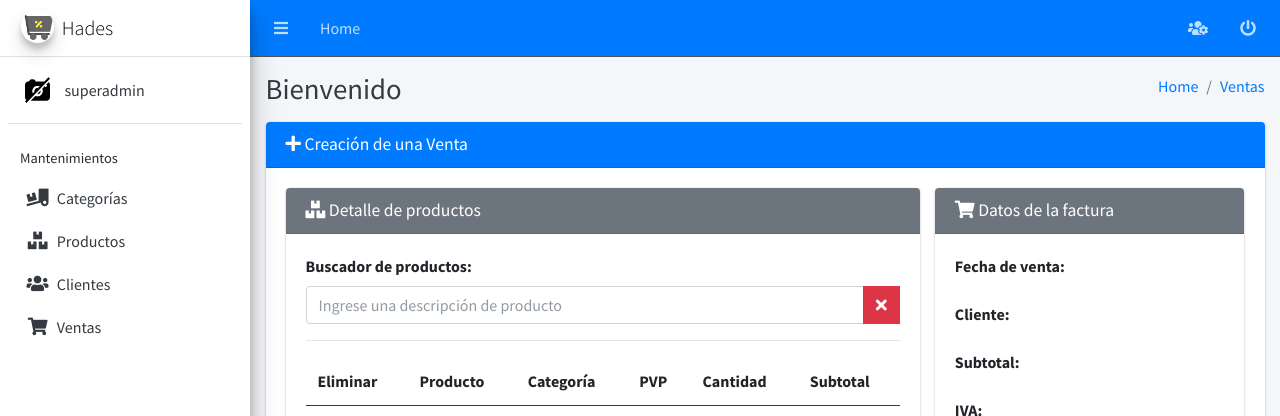
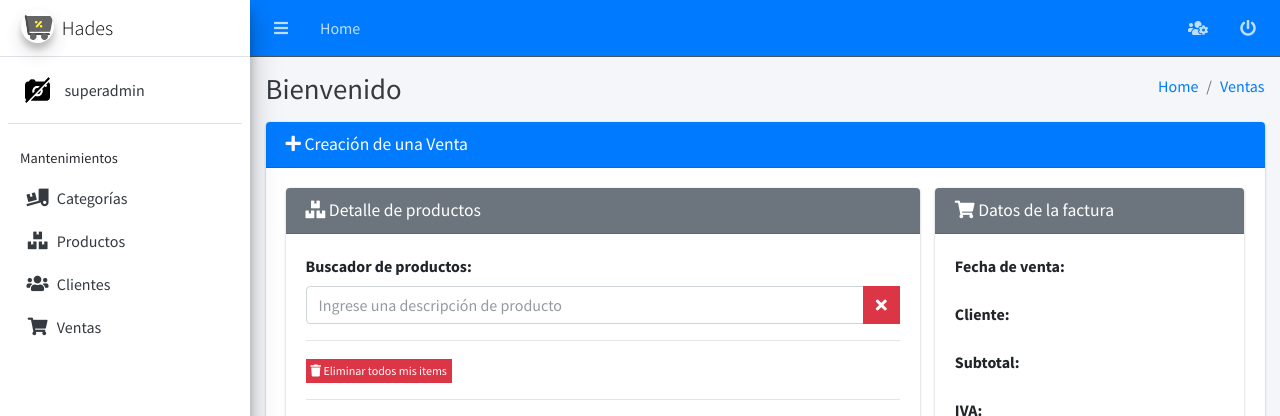
Before and after one commit to andreesnavarroo/Django, a Django app: page /erp/sale/add/ in a window 1280 px wide. Shown: the top 416 px of the page. Run offline with Django 3.2, Linux system fonts and the light colour scheme; a user stored in the database is signed in; lists and menus that the app fills with data are empty; parts of the project's set-up code (start-up, migrations or seed data) failed here and were passed over; some libraries are stand-ins or nearby versions.

Commit message:
Programando el evento eliminar del detalle de mi factura

```diff
--- a/app/core/erp/static/sale/js/form.js
+++ b/app/core/erp/static/sale/js/form.js
@@ -60,7 +60,7 @@ var vents = {
                     class: 'text-center',
                     orderable: false,
                     render: function (data, type, row) {
-                        return '<a rel="remove" class="btn btn-danger btn-xs btn-flat"><i class="fas fa-trash-alt"></i></a>';
+                        return '<a rel="remove" class="btn btn-danger btn-xs btn-flat" style="color: white;"><i class="fas fa-trash-alt"></i></a>';
 
                     }
                 },
@@ -159,7 +159,29 @@ $(function () {
         }
     });
 
-    $('#tblProducts tbody').on('change', 'input[name="cant"]', function(){
+    // eliminar todos los items
+    $('.btnRemoveAll').on('click', function(){
+        if (vents.items.products.length === 0) return false;
+        alert_action('Notificación!', 'Estas seguro de eliminar todos los items de tu detalle?', function(){
+            vents.items.products = []
+            vents.list();
+        });
+
+
+    });
+
+
+    $('#tblProducts tbody')
+        .on('click', 'a[rel="remove"]', function(){
+            var tr = tblProducts.cell($(this).closest('td, li')).index();
+            alert_action('Notificación!', 'Estas seguro de eliminar este item de tu detalle?', function(){
+                vents.items.products.splice(tr.row, 1);
+                vents.list();
+            });
+
+
+        })
+        .on('change', 'input[name="cant"]', function(){
         console.clear();
         var cant = parseInt($(this).val());
         var tr = tblProducts.cell($(this).closest('td, li')).index();
--- a/app/core/erp/templates/sale/create.html
+++ b/app/core/erp/templates/sale/create.html
@@ -51,6 +51,10 @@
                                       </span>
                                 </div>
                             </div>
+                            <hr>
+                            <button type="button" class="btn btn-danger btn-xs btn-flat btnRemoveAll">
+                                <i class="fas fa-trash"></i> Eliminar todos mis items
+                            </button>
                             <hr>
                             <table class="table table-bordered" id="tblProducts">
                                 <thead>
--- a/app/static/js/functions.js
+++ b/app/static/js/functions.js
@@ -63,3 +63,33 @@ function submit_with_ajax(url, title, content, parameters, callback) {
         }
     })
 }
+
+function alert_action(title, content, callback) {
+    $.confirm({
+        theme: 'material',
+        title: title,
+        icon: 'fa fa-info',
+        content: content,
+        columnClass: 'small',
+        typeAnimated: true,
+        cancelButtonClass: 'btn-primary',
+        draggable: true,
+        dragWindowBorder: false,
+        buttons: {
+            info: {
+                text: "Si",
+                btnClass: 'btn-primary',
+                action: function () {
+                    callback();
+                }
+            },
+            danger: {
+                text: "No",
+                btnClass: 'btn-red',
+                action: function () {
+
+                }
+            },
+        }
+    })
+}
```
Also changed, not shown: app/db.sqlite3.
